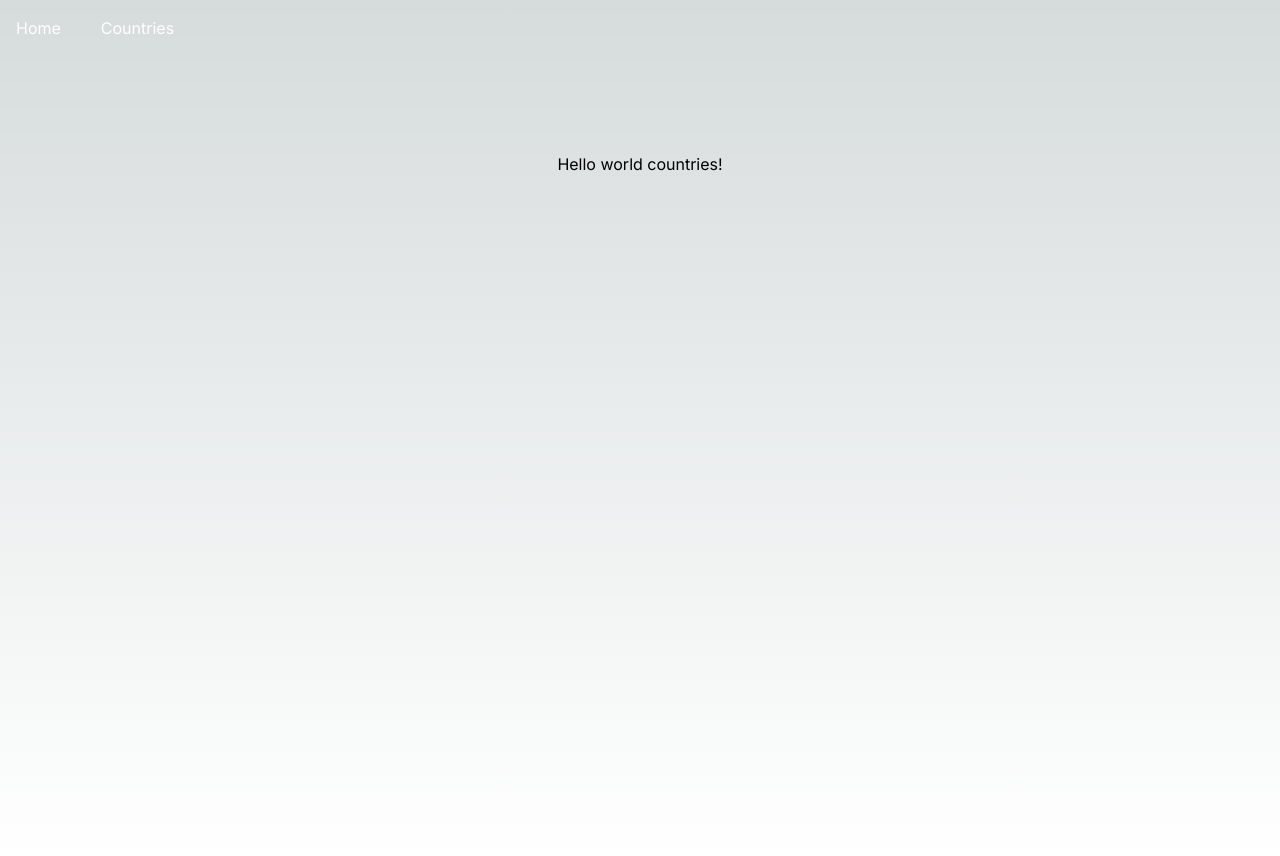
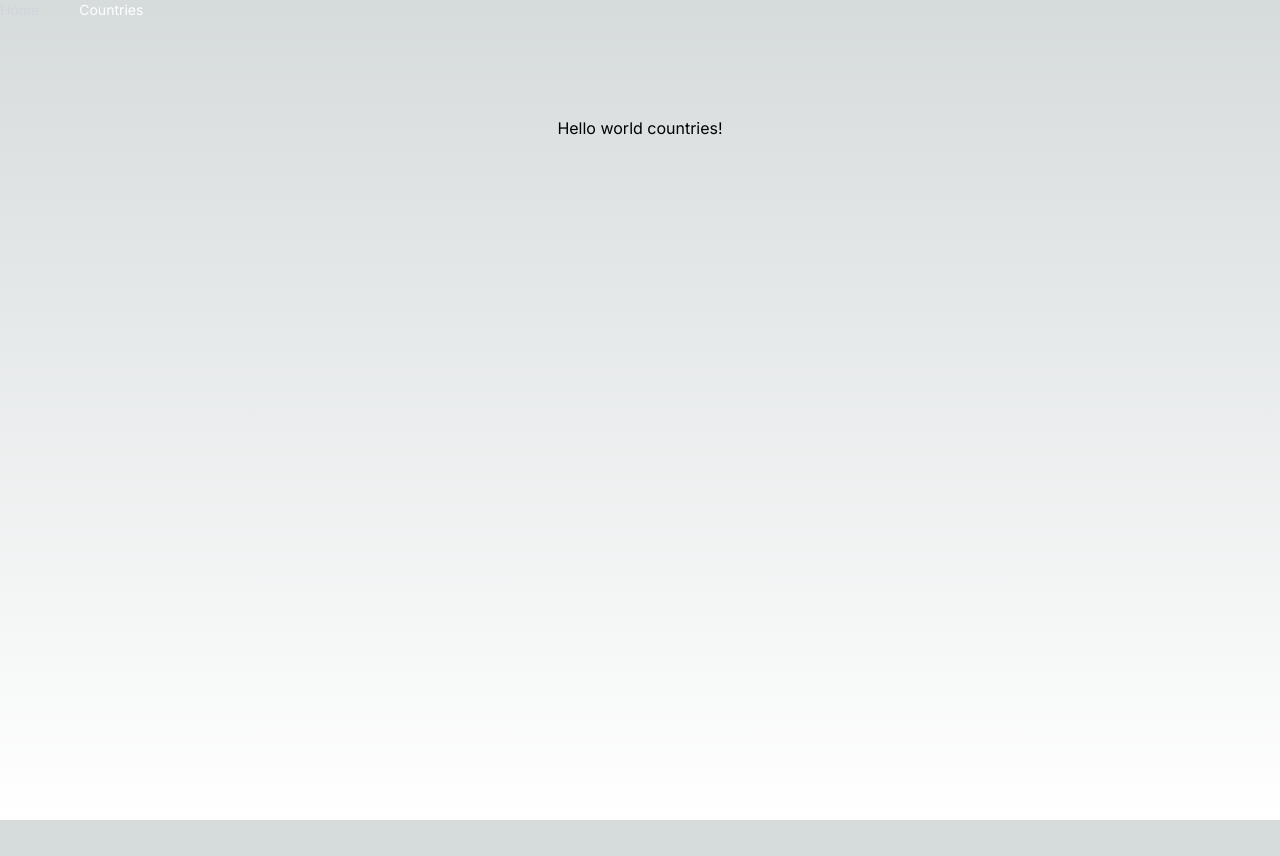
Before and after one commit to johnjezonajias/hello-world-countries, a Next.js app: page / in a window 1280 px wide. After the commit the page ends 820 px from the top, so only its background shows below. Built offline with nearby package versions, Linux system fonts and the light colour scheme.

Commit message:
Update: Improve navigation

```diff
--- a/src/components/NavigationMenu.tsx
+++ b/src/components/NavigationMenu.tsx
@@ -2,10 +2,9 @@ import Link from 'next/link';
 
 export const NavigationMenu = () => {
     return (
-        <nav className="p-4">
-            <div className="max-w-7xl mx-auto">
+        <nav className="w-auto">
             <div className="flex justify-between">
-                    <div className="flex space-x-10">
+                <div className="text-sm flex space-x-10">
                     <Link className="text-white hover:text-gray-300" href="/">
                         Home
                     </Link>
@@ -14,7 +13,6 @@ export const NavigationMenu = () => {
                     </Link>
                 </div>
             </div>
-            </div>
         </nav>
     );
 }
```
Lines whose indentation alone changed are shown as unchanged.
